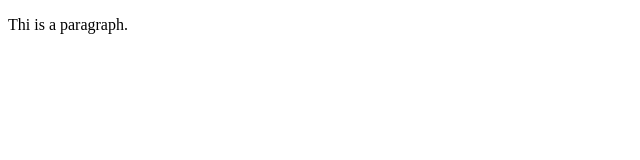
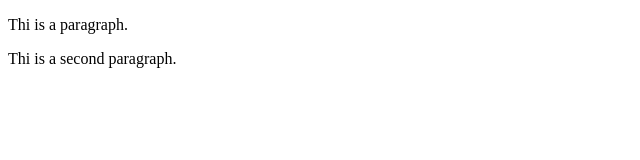
Before and after one commit to ivanvelocastaneda/git-example-project, a plain HTML site: page index.html in a window 1280 px wide. Shown: the whole page, without its empty margins (0-640 px from the left). Drawn offline with Linux system fonts and the light colour scheme.

Commit message:
Added second paragraph to index. Added second page to project.

```diff
--- a/index.html
+++ b/index.html
@@ -8,5 +8,6 @@
 </head>
 <body>
   <p> Thi is a paragraph.</p>
+  <p> Thi is a second paragraph.</p>
 </body>
 </html>
```
Also changed, not shown: page2.html (added, +1 -0 lines).
